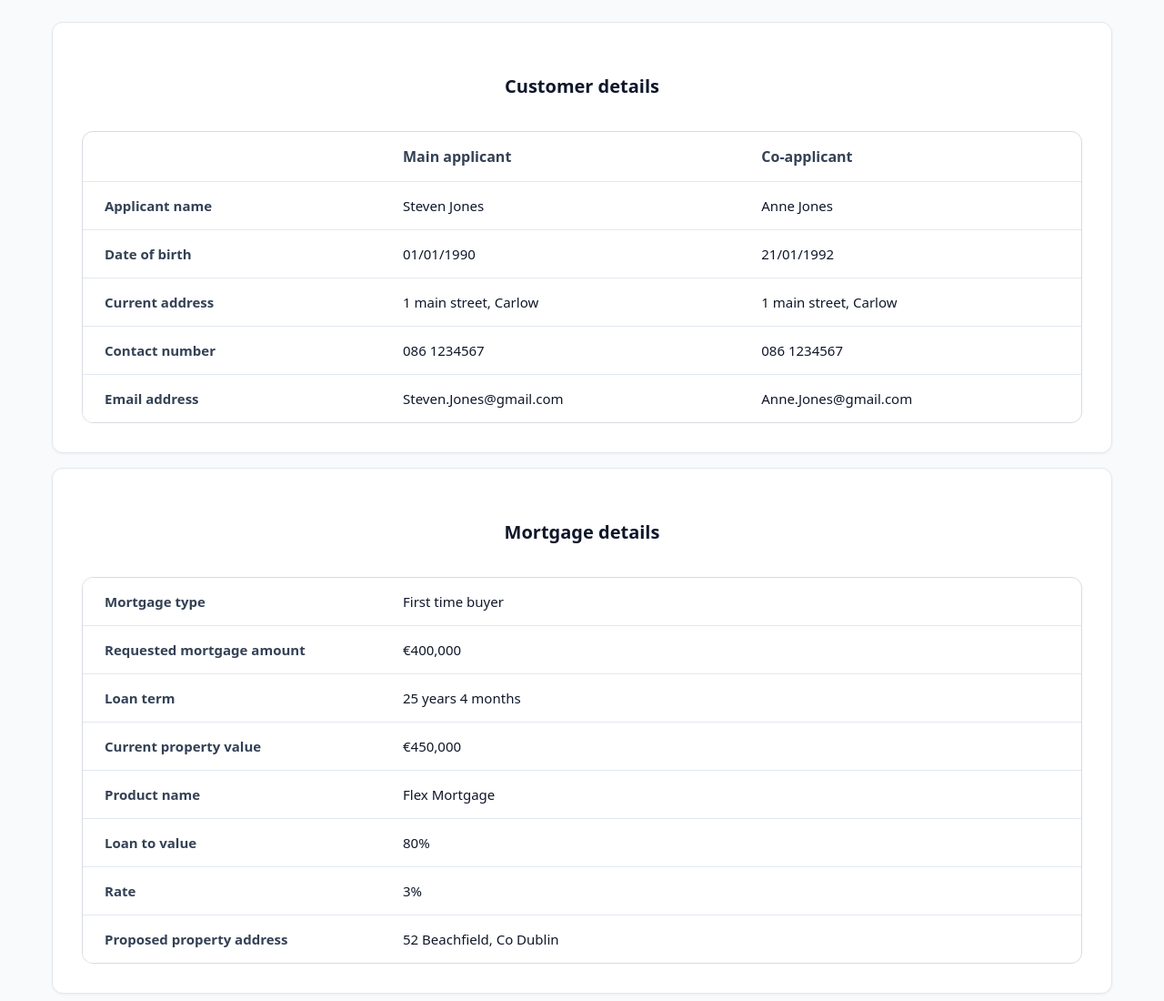
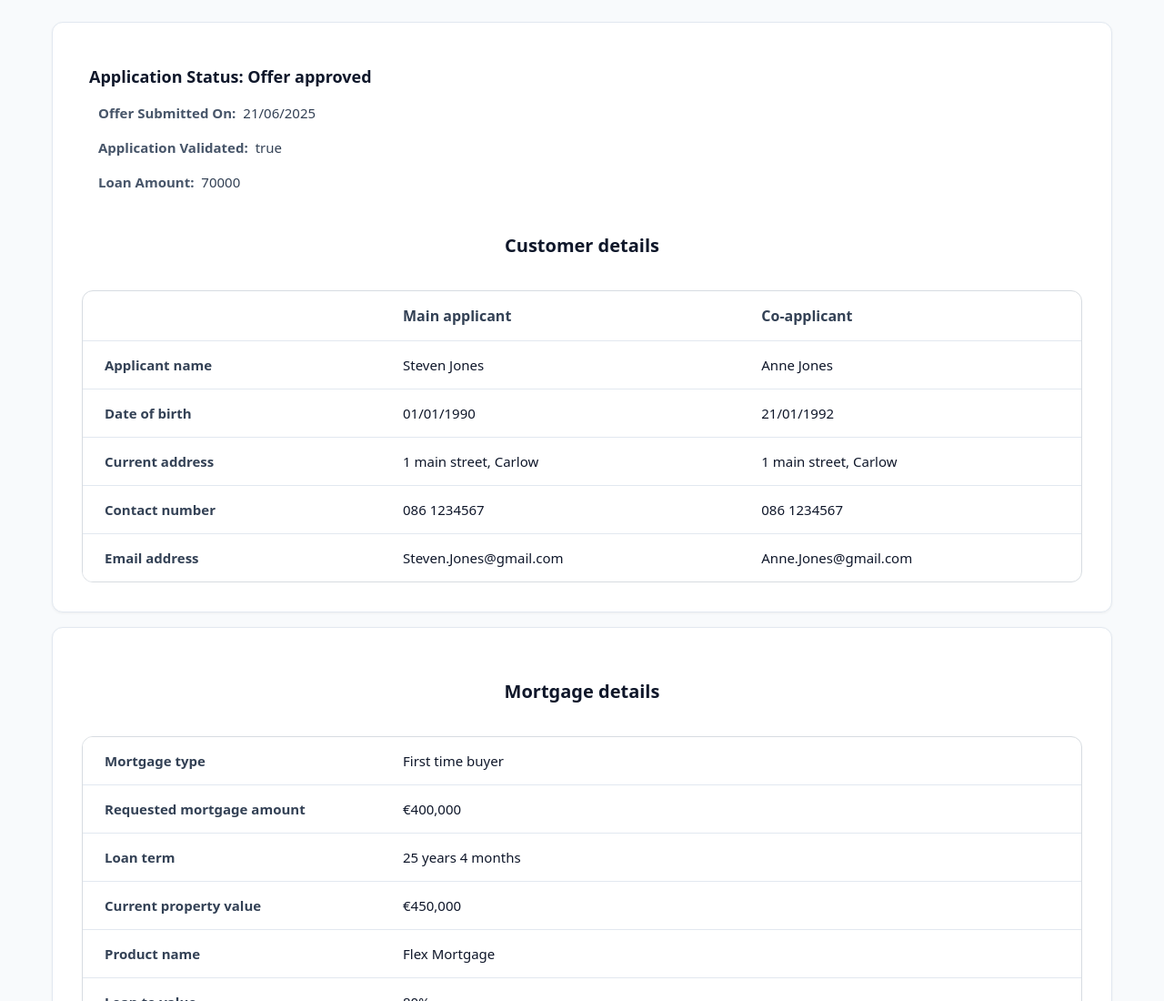
Before and after one commit to gherghul/overview-widgets, a website built with Vite: page index.html in a window 1280 px wide. Shown: the top 1100 px of the page at 91% size. Built offline with nearby package versions, Linux system fonts and the light colour scheme.

Commit message:
feature: add business status logic + additional data to customer details widget

```diff
--- a/src/main.js
+++ b/src/main.js
@@ -4,6 +4,7 @@ import { renderCustomerTasks } from './overview-customerTasks-widget.js';
 import { renderMortgageDetails } from './overview-mortgageDetails-widget.js';
 
 const mount = document.getElementById('overview');
+
 
 const applicants = [
   {
@@ -23,6 +24,15 @@ const applicants = [
     email: "Anne.Jones@gmail.com",
   }
 ];
+const customerDetailsParams = {
+  applicants,
+  applicationStatus: "Offer approved",
+  additionalData: [
+    { offerSubmittedOn: '21/06/2025' },
+    { applicationValidated: true },
+    { loanAmount: 70000 },
+  ]
+}
 
 const mortgageData = {
   mortgageType: 'First time buyer',
@@ -67,7 +77,7 @@ const tasks = [
   },
 ];
 
-renderCustomerDetails(mount, applicants);
+renderCustomerDetails(mount, customerDetailsParams);
 renderMortgageDetails(mount, mortgageData);
 renderCustomerTasks(mount, tasks);
 renderApplicationHistory(mount, history);
--- a/src/overview-base.js
+++ b/src/overview-base.js
@@ -3,14 +3,42 @@
  * Handles card layout, title, and appending to the container.
  *
  * @param {HTMLElement} mountEl - Container where the section should be appended.
- * @param {string} title - The section title (e.g., "Customer details").
- * @param {string} innerHTML - Inner HTML content (table, list, etc.).
+ * @param {string} title - Section title (e.g. "Customer details").
+ * @param {string} innerHTML - Inner content (table, list, etc.).
+ * @param {Object} [options] - Optional data like status or metadata.
+ *   @param {string} [options.status] - Application or section status text.
+ *   @param {Array<Object>} [options.additionalData] - Array of key-value pairs to show above table.
  */
-export function renderOverviewSection(mountEl, title, innerHTML) {
+export function renderOverviewSection(mountEl, title, innerHTML, options = {}) {
   if (!mountEl) throw new Error('renderOverviewSection: mount element not found');
 
+  const { status, additionalData } = options;
+
+  // Optional status + metadata section
+  let statusHTML = '';
+  if (status || (additionalData && additionalData.length)) {
+    const metaItems = additionalData
+      ? additionalData.map(obj => {
+        const [key, value] = Object.entries(obj)[0];
+        const formattedKey = key
+          .replace(/([A-Z])/g, ' $1')
+          .replace(/^./, str => str.toUpperCase());
+        return `<li class="meta-item"><span class="meta-label">${formattedKey}:</span> ${value}</li>`;
+      }).join('')
+      : '';
+
+    statusHTML = `
+      <div class="overview-status">
+        ${status ? `<h2 class="status-text">Application Status: ${status}</h2>` : ''}
+        ${metaItems ? `<ul class="meta-list">${metaItems}</ul>` : ''}
+      </div>
+    `;
+  }
+
+  // 👇 Note the order: status → title → table
   const html = `
     <section class="overview-card">
+      ${statusHTML}
       <h2 class="title">${title}</h2>
       ${innerHTML}
     </section>
--- a/src/overview-customerDetails-widget.js
+++ b/src/overview-customerDetails-widget.js
@@ -1,6 +1,13 @@
 import { renderOverviewSection } from './overview-base.js';
 
-export function renderCustomerDetails(mountEl, applicants = []) {
+/**
+ * Renders the Customer Details section.
+ * @param {HTMLElement} mountEl
+ * @param {Object} params - Contains applicants, applicationStatus, and additionalData
+ */
+export function renderCustomerDetails(mountEl, params = {}) {
+  const { applicants = [], applicationStatus, additionalData } = params;
+
   if (!mountEl) throw new Error('renderCustomerDetails: mount element not found');
   if (!Array.isArray(applicants) || applicants.length === 0) {
     mountEl.insertAdjacentHTML('beforeend', '<p>No applicant data available.</p>');
@@ -34,5 +41,9 @@ export function renderCustomerDetails(mountEl, applicants = []) {
     </table>
   `;
 
-  renderOverviewSection(mountEl, "Customer details", tableHTML);
+  // 👇 Pass the new status + metadata options to the base renderer
+  renderOverviewSection(mountEl, "Customer details", tableHTML, {
+    status: applicationStatus,
+    additionalData,
+  });
 }
--- a/styles/overview.css
+++ b/styles/overview.css
@@ -125,3 +125,43 @@ body {
   margin: 0 0 20px; /* remove top margin, add bottom spacing */
   padding: 24px 0 16px;
 }
+/* Status and metadata section (above the table) */
+.overview-status {
+  text-align: left;
+  margin: 8px 0 16px;
+  padding: 0 8px;
+}
+
+.overview-status .status-text {
+  font-size: 18px;
+  font-weight: 700;
+  color: #0f172a;
+  margin-bottom: 12px;
+}
+
+/* Additional metadata list */
+.overview-status .meta-list {
+  display: flex;
+  flex-direction: column;
+  gap: 6px;
+  padding-left: 0;
+  margin: 0;
+}
+
+.overview-status .meta-item {
+  list-style: none;
+  font-size: 15px;
+  color: #334155;
+  /* background: #f9fafb; */
+  /* border: 1px solid #e2e8f0; */
+  border-radius: 6px;
+  padding: 6px 10px;
+  width: fit-content;
+  min-width: 240px;
+}
+
+.overview-status .meta-label {
+  font-weight: 600;
+  color: #475569;
+  margin-right: 4px;
+}
```
